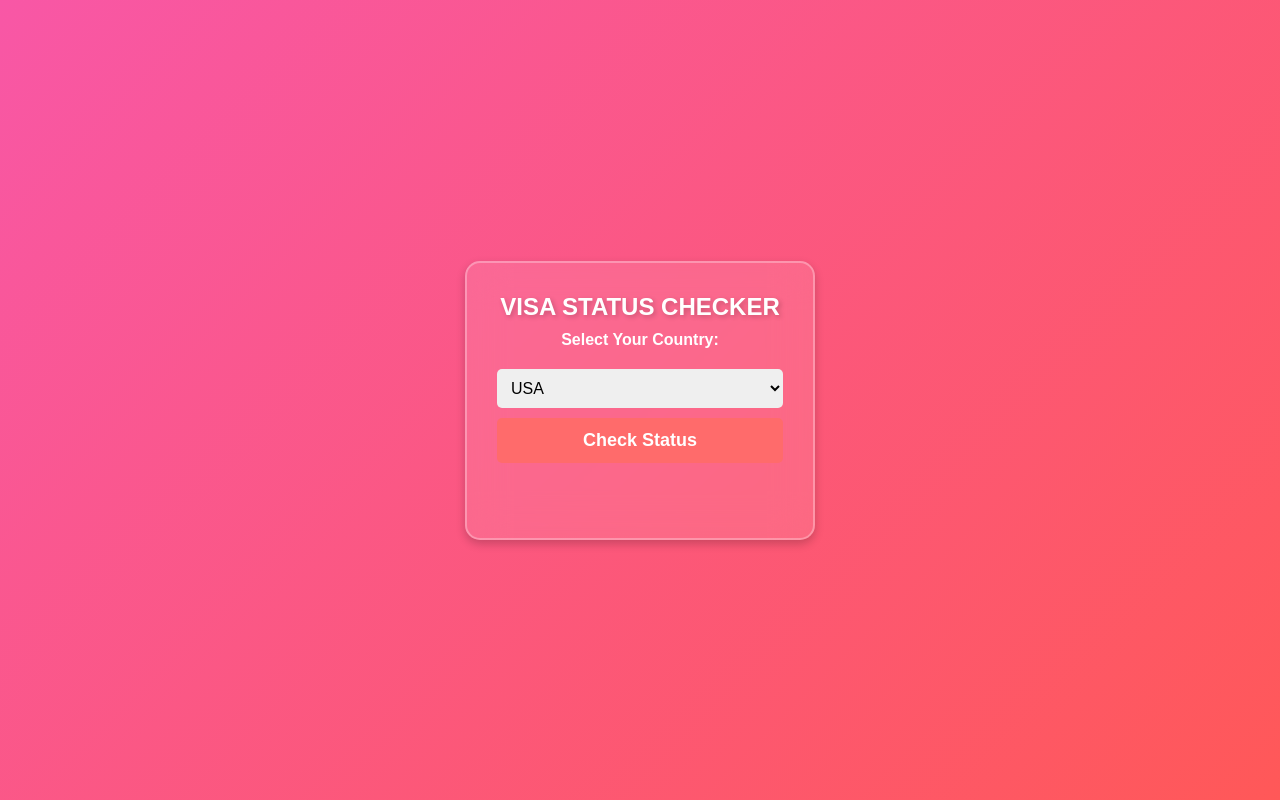
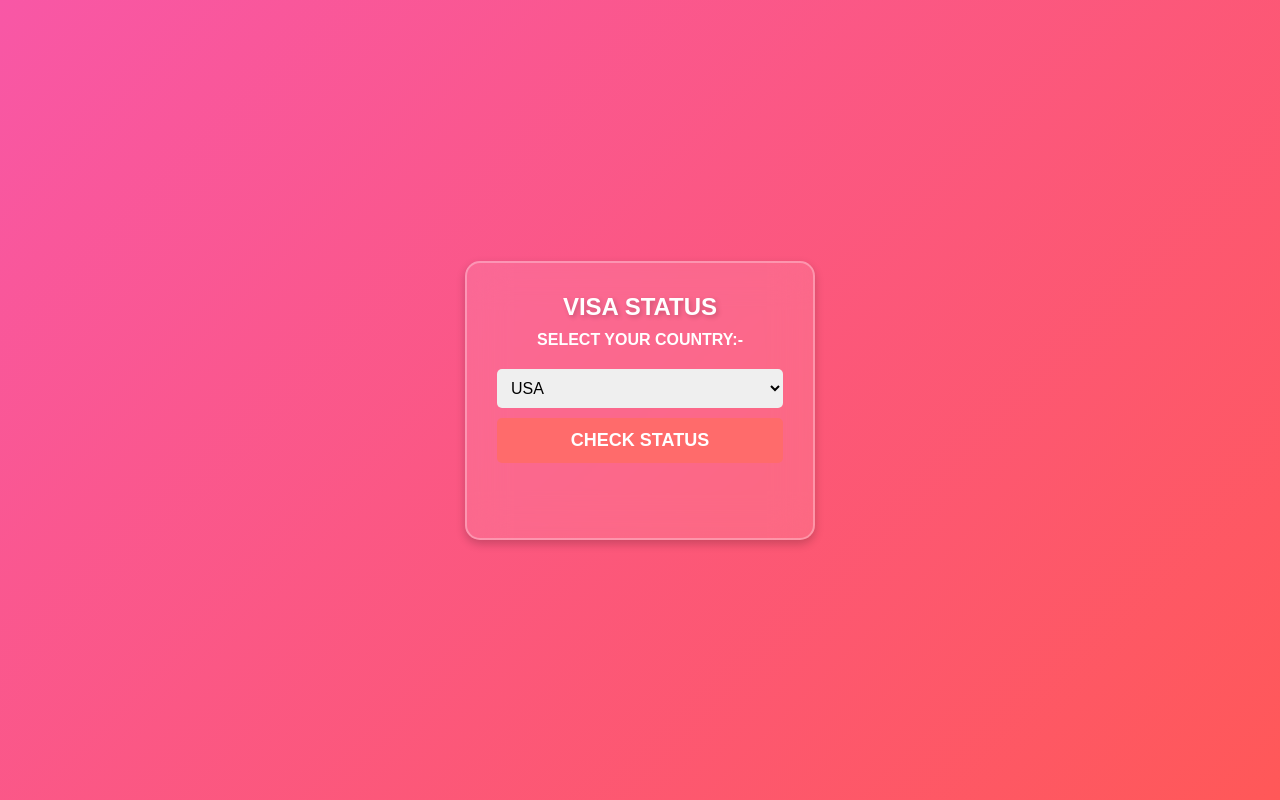
Before and after one commit to PiyushBorban49/js_form_submit, a plain HTML site: page index.html in a window 1280 px wide. Drawn offline with Linux system fonts and the light colour scheme.

Commit message:
Update index.html

```diff
--- a/index.html
+++ b/index.html
@@ -3,13 +3,13 @@
 <head>
     <meta charset="UTF-8">
     <meta name="viewport" content="width=device-width, initial-scale=1.0">
-  <title>Visa Status Checker</title>
+    <title>Form Validation</title>
     <link rel="stylesheet" href="style.css">
 </head>
 <body>
     <div class="form_validation">
-      <h2>VISA STATUS CHECKER</h2>
-      <h4>Select Your Country:</h4>
+        <h2>VISA STATUS</h2>
+        <h4>SELECT YOUR COUNTRY:-</h4>
         <select name="Countries" id="Countries">
             <option value="1">USA</option>
             <option value="2">Canada</option>
@@ -18,9 +18,10 @@
             <option value="5">Australia</option>
             <option value="6">Others</option>
         </select>
-      <button id="btn">Check Status</button>
-      <h1 id="display" class="hidden"></h1>
+        <button id="btn">CHECK STATUS</button>
+        <h1 id="display"></h1>
     </div>
+
 
     <script src="script.js"></script>
 </body>
```
Lines whose indentation alone changed are shown as unchanged.
